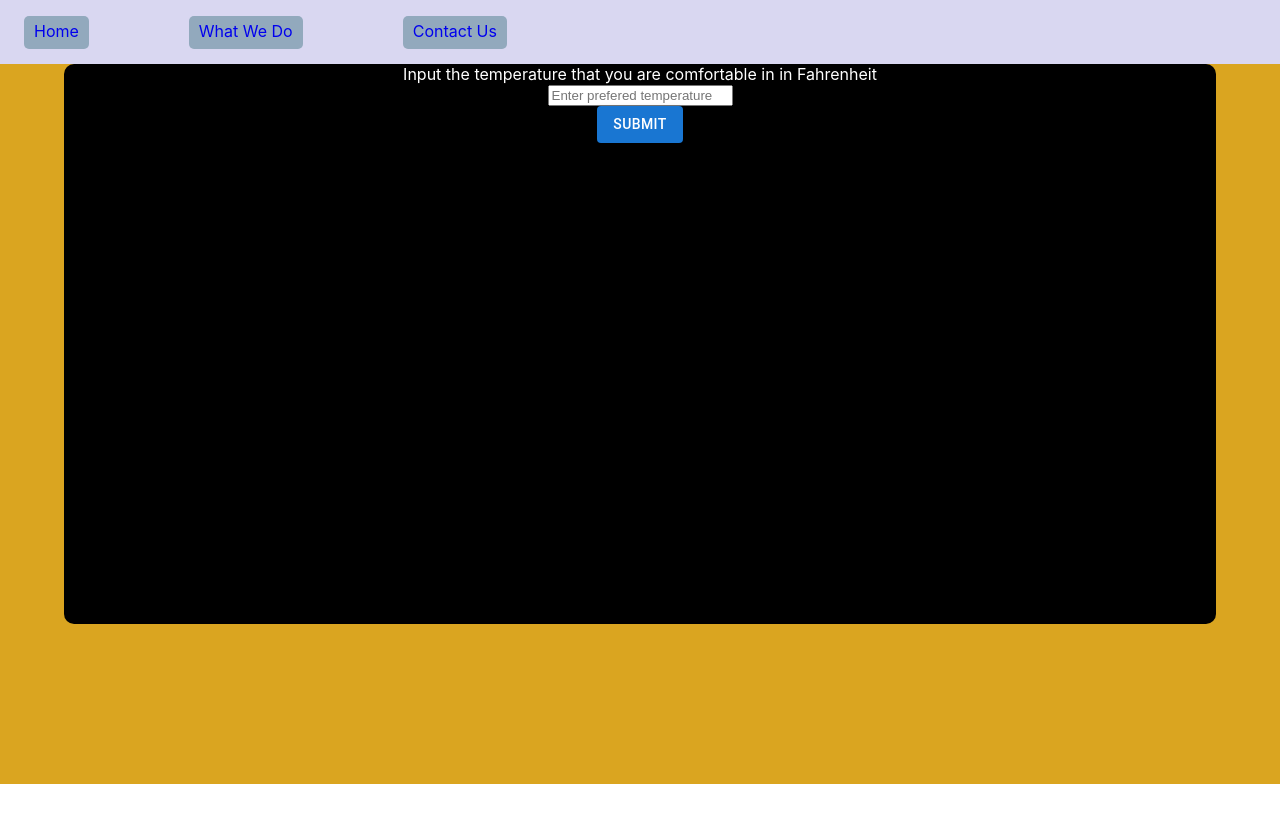
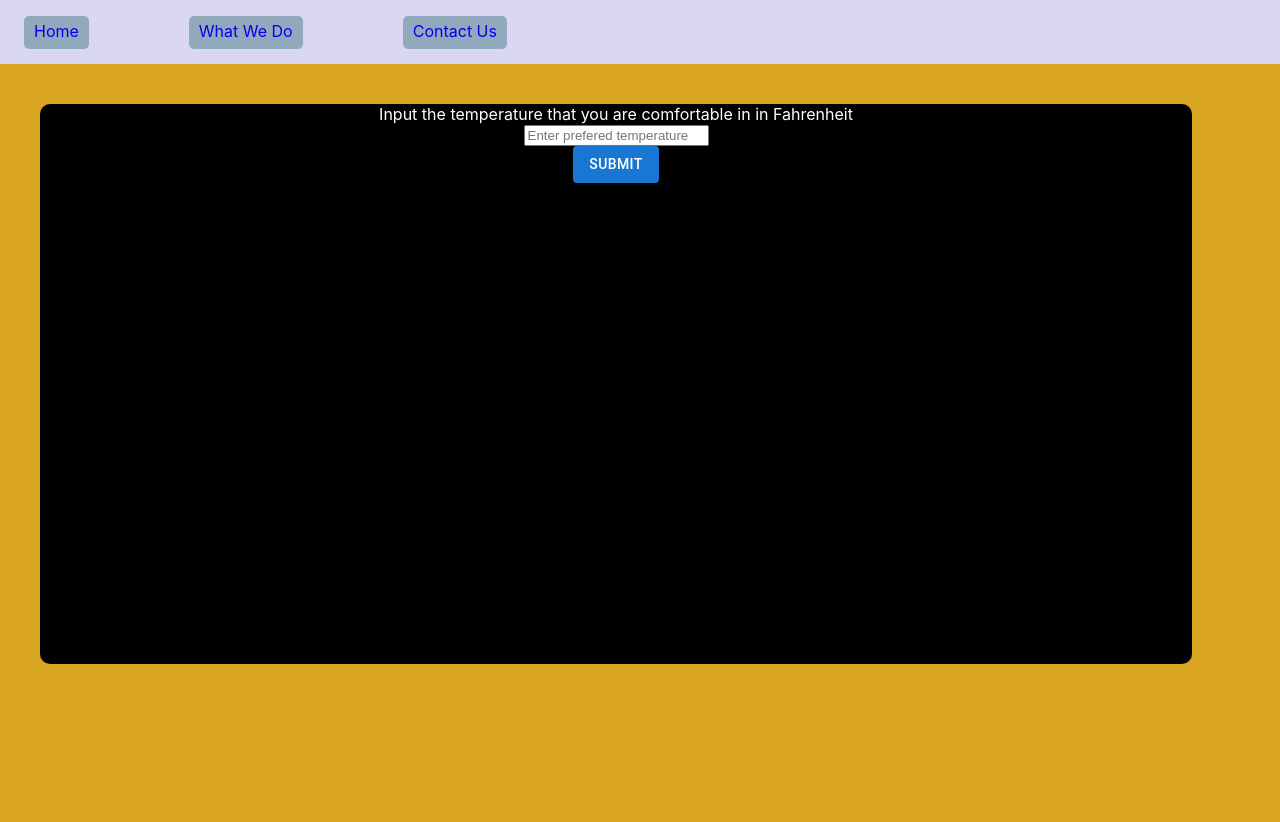
Before and after one commit to joshuajy03/purdueweather, a React (Create React App) app: page /#/ in a window 1280 px wide. Before the commit the page ends 800 px from the top, so only its background shows below. Built offline with nearby package versions, Linux system fonts and the light colour scheme.

Commit message:
Changed webpage.css

```diff
--- a/src/App.css
+++ b/src/App.css
@@ -1,5 +1,6 @@
 .App {
   text-align: center;
+  background-color: goldenrod;
 }
 
 .App-logo {
--- a/src/components/WebPage.css
+++ b/src/components/WebPage.css
@@ -28,7 +28,7 @@
   border-radius:10px;
   min-width: 45vw;
   max-width: 90vw;
-  padding: 30px, 20px, 10px;
+  margin: 40px;
 
   color: white;
   min-height: 70vh
```
